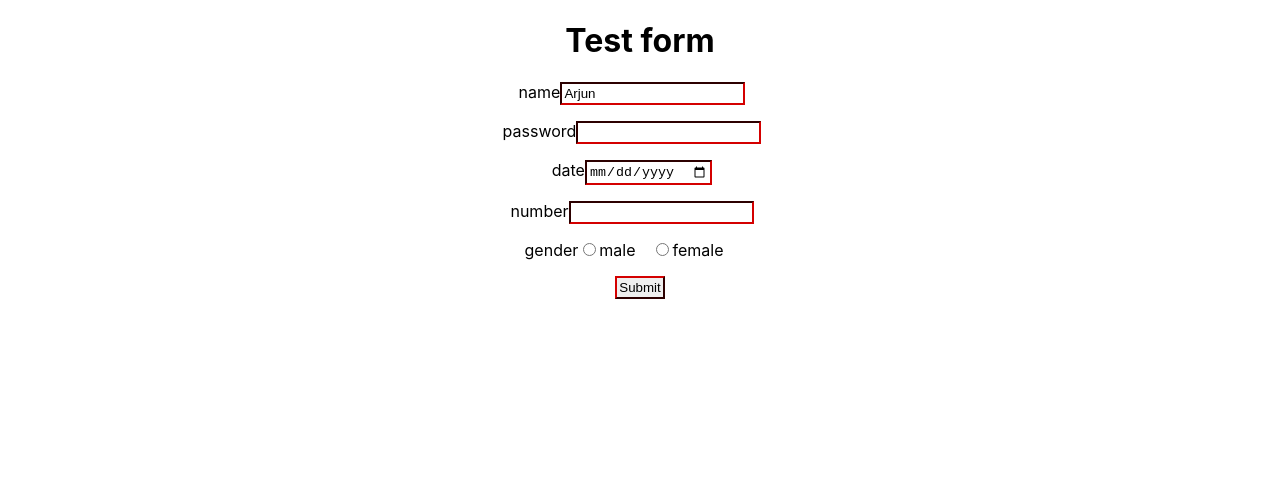
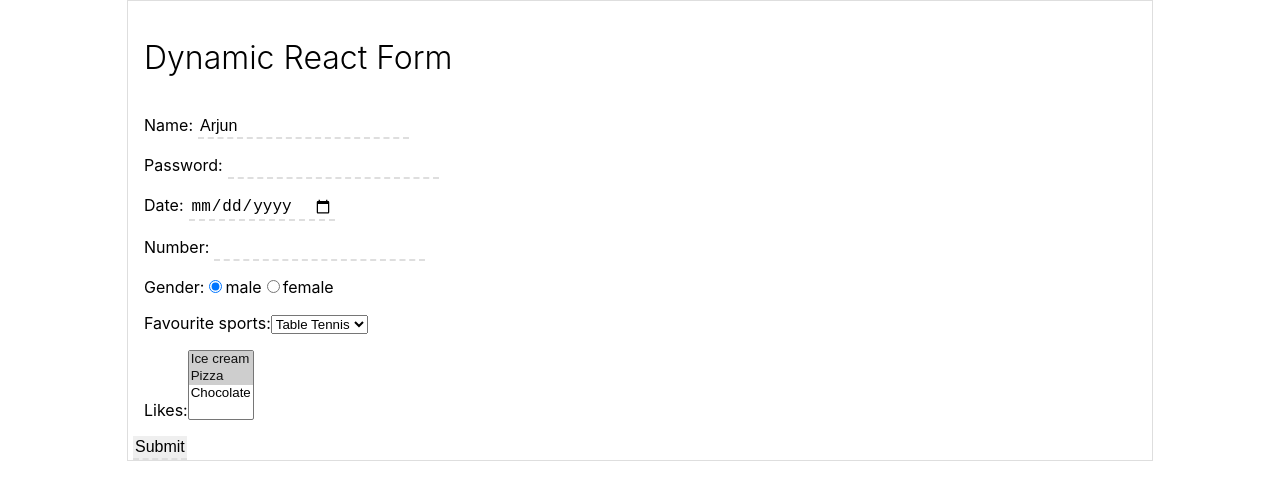
Before and after one commit to SahRckr/dynamic-react-form, a React (Create React App) app: page / in a window 1280 px wide. Shown: the top 500 px of the page. Built offline with nearby package versions, Linux system fonts and the light colour scheme.

Commit message:
Add select and multi-select

```diff
--- a/src/App.js
+++ b/src/App.js
@@ -3,18 +3,21 @@ import './App.css'
 import Form from './components/Form/Form'
 
 const formData = {
-  title: 'Test form',
+  title: 'Dynamic React Form',
   onSubmit: () => {
     console.log('Submitted')
   },
   initialValues: {
-    name: 'Arjun'
+    name: 'Arjun',
+    gender: 'male',
+    likes: ['Pizza', 'Ice cream'],
+    sports: 'Table Tennis'
   },
   metaData: [
     {
       name: 'name',
       type: 'text', // text, password, date, number, text-area, checkbox, radio, multi-select
-      label: 'name',
+      label: 'Name:',
       classes: {
         fieldClassName: '',
         labelClassName: '',
@@ -27,7 +30,7 @@ const formData = {
     {
       name: 'password',
       type: 'password', // text, password, date, number, text-area, checkbox, radio, multi-select
-      label: 'password',
+      label: 'Password:',
       classes: {
         fieldClassName: '',
         labelClassName: '',
@@ -40,7 +43,7 @@ const formData = {
     {
       name: 'date',
       type: 'date', // text, password, date, number, text-area, checkbox, radio, multi-select
-      label: 'date',
+      label: 'Date:',
       classes: {
         fieldClassName: '',
         labelClassName: '',
@@ -53,7 +56,7 @@ const formData = {
     {
       name: 'number',
       type: 'number', // text, password, date, number, text-area, checkbox, radio, multi-select
-      label: 'number',
+      label: 'Number:',
       classes: {
         fieldClassName: 'numberClass',
         labelClassName: '',
@@ -66,13 +69,39 @@ const formData = {
     {
       name: 'gender',
       type: 'radio', // text, password, date, number, text-area, checkbox, radio, multi-select
-      label: 'gender',
+      label: 'Gender:',
       classes: {
         fieldClassName: 'numberClass',
         labelClassName: '',
         groupClassName: ''
       },
       options: ['male', 'female'],
+      disabled: false,
+      required: true
+    },
+    {
+      name: 'sports',
+      type: 'select', // text, password, date, number, text-area, checkbox, radio, multi-select
+      label: 'Favourite sports:',
+      classes: {
+        fieldClassName: 'numberClass',
+        labelClassName: '',
+        groupClassName: ''
+      },
+      options: ['Basketball', 'Football', 'Table Tennis'],
+      disabled: false,
+      required: true
+    },
+    {
+      name: 'likes',
+      type: 'multi-select', // text, password, date, number, text-area, checkbox, radio, multi-select
+      label: 'Likes:',
+      classes: {
+        fieldClassName: 'numberClass',
+        labelClassName: '',
+        groupClassName: ''
+      },
+      options: ['Ice cream', 'Pizza', 'Chocolate'],
       disabled: false,
       required: true
     }
--- a/src/components/Form/Form.css
+++ b/src/components/Form/Form.css
@@ -1,4 +1,16 @@
 .Form {
+  border: 1px solid #dedede;
+  width: 80%;
+  margin: 0 auto;
+  text-align: left;
+  font-family: -apple-system, BlinkMacSystemFont, 'Segoe UI', Roboto, Oxygen,
+    Ubuntu, Cantarell, 'Open Sans', 'Helvetica Neue', sans-serif;
+  font-size: 1rem;
+}
+
+.Form h1 {
+  padding: 1rem;
+  font-weight: 300;
 }
 
 .Form div {
@@ -6,10 +18,20 @@
 }
 
 .Form input {
-  border-color: maroon;
   padding: 2px;
+  margin-left: 5px;
+  border: none;
+  font-size: 1rem;
+  border-bottom: 2px dashed #dedede;
 }
 
-.Form label {
-  margin-right: 1rem;
+.Form input:focus {
+  border: none;
+  outline: none;
+  border-bottom-style: solid;
 }
+
+/* .Form input[type='submit'] {
+  padding: 0.5rem;
+  border: 1px solid #dedede;
+} */
--- a/src/components/Form/Form.js
+++ b/src/components/Form/Form.js
@@ -1,5 +1,4 @@
 import React from 'react'
-import ReactDOM from 'react-dom'
 import './Form.css'
 
 const formData = {
@@ -11,7 +10,7 @@ const formData = {
   metaData: [
     {
       name: 'name',
-      type: 'text', // text done, password done, date done, number done, text-area, checkbox, radio, multi-select
+      type: 'text', // text done, password done, date done, number done, text-area, checkbox done, radio done, multi-select
       label: '',
       classes: {
         fieldClassName: '',
@@ -46,18 +45,45 @@ const getInputElement = (field, initialValues) => {
         defaultValue={initialValues[name]}
       />
     )
-  } else if (type === 'radio') {
+  } else if (type === 'radio' || type === 'checkbox') {
     return (
       <React.Fragment>
         {options.map(option => (
-          <React.Fragment key={option}>
-            <input type="radio" name={name} value={option} />
+          <React.Fragment key={name + option}>
+            <input
+              type={type}
+              name={name}
+              value={option}
+              required={required}
+              disabled={disabled}
+              defaultChecked={
+                type === 'radio'
+                  ? initialValues[name] === option
+                  : initialValues[name].includes(option)
+              }
+            />
             <label>{option}</label>
           </React.Fragment>
         ))}
       </React.Fragment>
     )
-  } else if (type === 'checkbox') {
+  } else if (type === 'select' || type === 'multi-select') {
+    console.log(initialValues[name])
+    return (
+      <select
+        name={name}
+        defaultValue={initialValues[name]}
+        required={required}
+        disabled={disabled}
+        multiple={type === 'multi-select'}
+      >
+        {options.map(option => (
+          <option value={option} key={name + option}>
+            {option}
+          </option>
+        ))}
+      </select>
+    )
   }
 }
 
@@ -69,10 +95,8 @@ const renderInputField = (field, initialValues) => {
   } = field
   return (
     <div className={groupClassName} key={name}>
-      <label className={labelClassName}>
-        {label}
-        {getInputElement(field, initialValues)}
-      </label>
+      <label className={labelClassName}>{label}</label>
+      {getInputElement(field, initialValues)}
     </div>
   )
 }
@@ -86,6 +110,8 @@ const renderField = (field, initialValues) => {
     case 'number':
     case 'radio':
     case 'checkbox':
+    case 'select':
+    case 'multi-select':
       return renderInputField(field, initialValues)
 
     default:
@@ -105,7 +131,7 @@ export default function Form(props) {
         onSubmit(data)
       }}
     >
-      <h1>{formData.title}</h1>
+      <h1>{title}</h1>
       {formData.metaData.map(field => renderField(field, initialValues))}
       <input type="submit" />
     </form>
```
